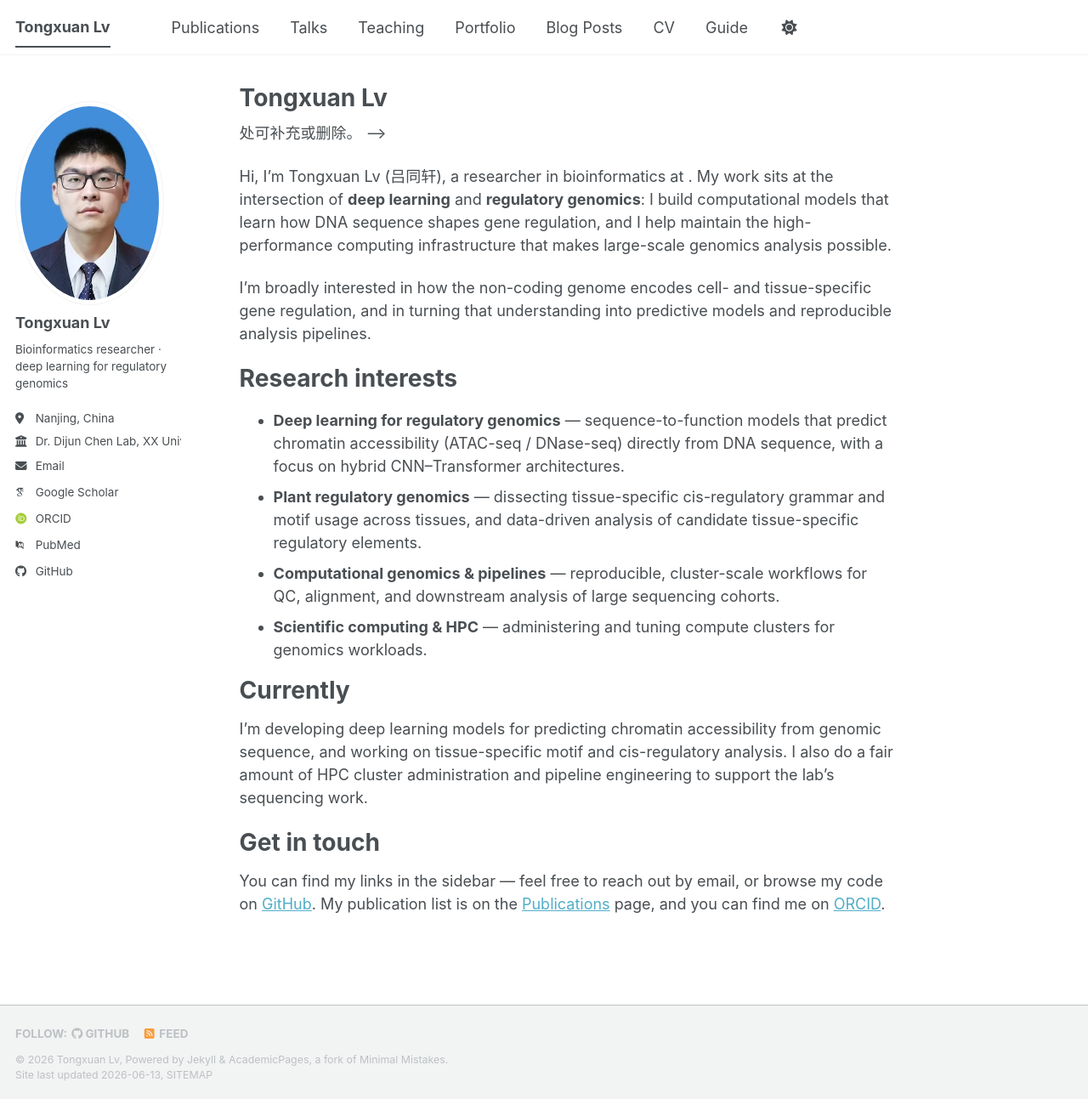
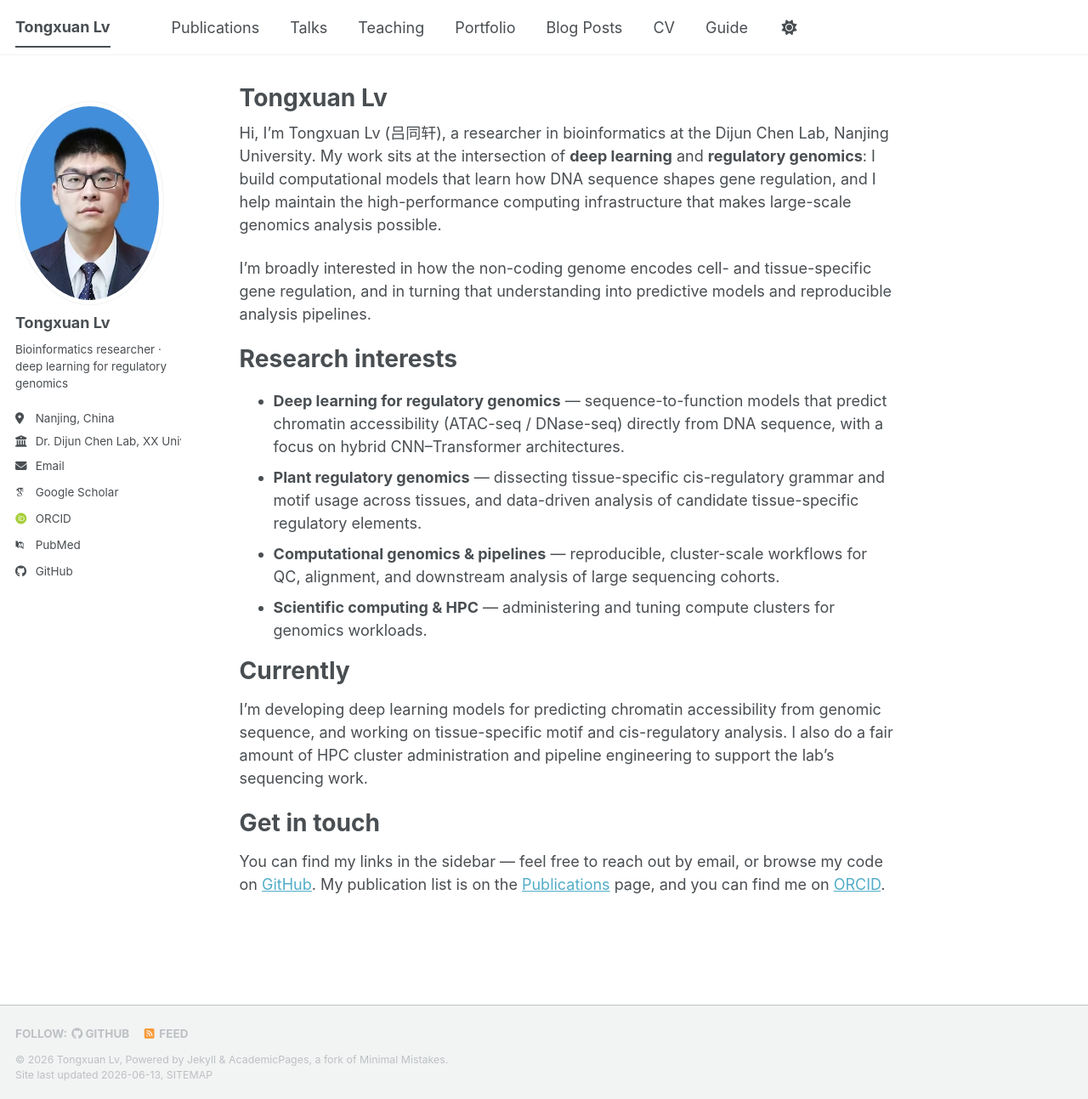
Before and after one commit to Lv-BioInfo/Lv-BioInfo.github.io, a Jekyll site: the page built from _pages/about.md, in a window 1280 px wide and 1293 px high. Shown: the whole window at 85% size. Built offline with Jekyll 4.4.1, drawn with Linux system fonts in a browser that asks for light colours; some web fonts are replaced; a script bundle is joined from its source files by our own code; library files that are not in the unit come from our copies.

Commit message:
Update about.md

```diff
--- a/_pages/about.md
+++ b/_pages/about.md
@@ -7,9 +7,9 @@ redirect_from:
   - /about.html
 ---
 
-<!-- 下面几处请按实际情况修改：身份(role)、课题组/院校(affiliation)。其余 <!-- 待填写 --> 处可补充或删除。 -->
+<!-- 下面几处请按实际情况修改：身份(role)、课题组/院校(affiliation)。 -->
 
-Hi, I'm Tongxuan Lv (吕同轩), a researcher in bioinformatics at <!-- 待填写：课题组 / 院校，例如 the Chen Lab, XX University -->. My work sits at the intersection of **deep learning** and **regulatory genomics**: I build computational models that learn how DNA sequence shapes gene regulation, and I help maintain the high-performance computing infrastructure that makes large-scale genomics analysis possible.
+Hi, I'm Tongxuan Lv (吕同轩), a researcher in bioinformatics at the Dijun Chen Lab, Nanjing University. My work sits at the intersection of **deep learning** and **regulatory genomics**: I build computational models that learn how DNA sequence shapes gene regulation, and I help maintain the high-performance computing infrastructure that makes large-scale genomics analysis possible.
 
 I'm broadly interested in how the non-coding genome encodes cell- and tissue-specific gene regulation, and in turning that understanding into predictive models and reproducible analysis pipelines.
 
@@ -24,9 +24,6 @@ Currently
 ======
 I'm developing deep learning models for predicting chromatin accessibility from genomic sequence, and working on tissue-specific motif and cis-regulatory analysis. I also do a fair amount of HPC cluster administration and pipeline engineering to support the lab's sequencing work.
 
-<!-- 想展示具体项目/课题，可在这里加一个列表，例如：
-- **Project name** — one-line description. [Code](https://github.com/...) -->
-
 Get in touch
 ======
 You can find my links in the sidebar — feel free to reach out by email, or browse my code on [GitHub](https://github.com/Lv-BioInfo). My publication list is on the [Publications](/publications/) page<!-- 没有论文页可删掉这句 -->, and you can find me on [ORCID](https://orcid.org/0009-0008-3618-635X).
```
